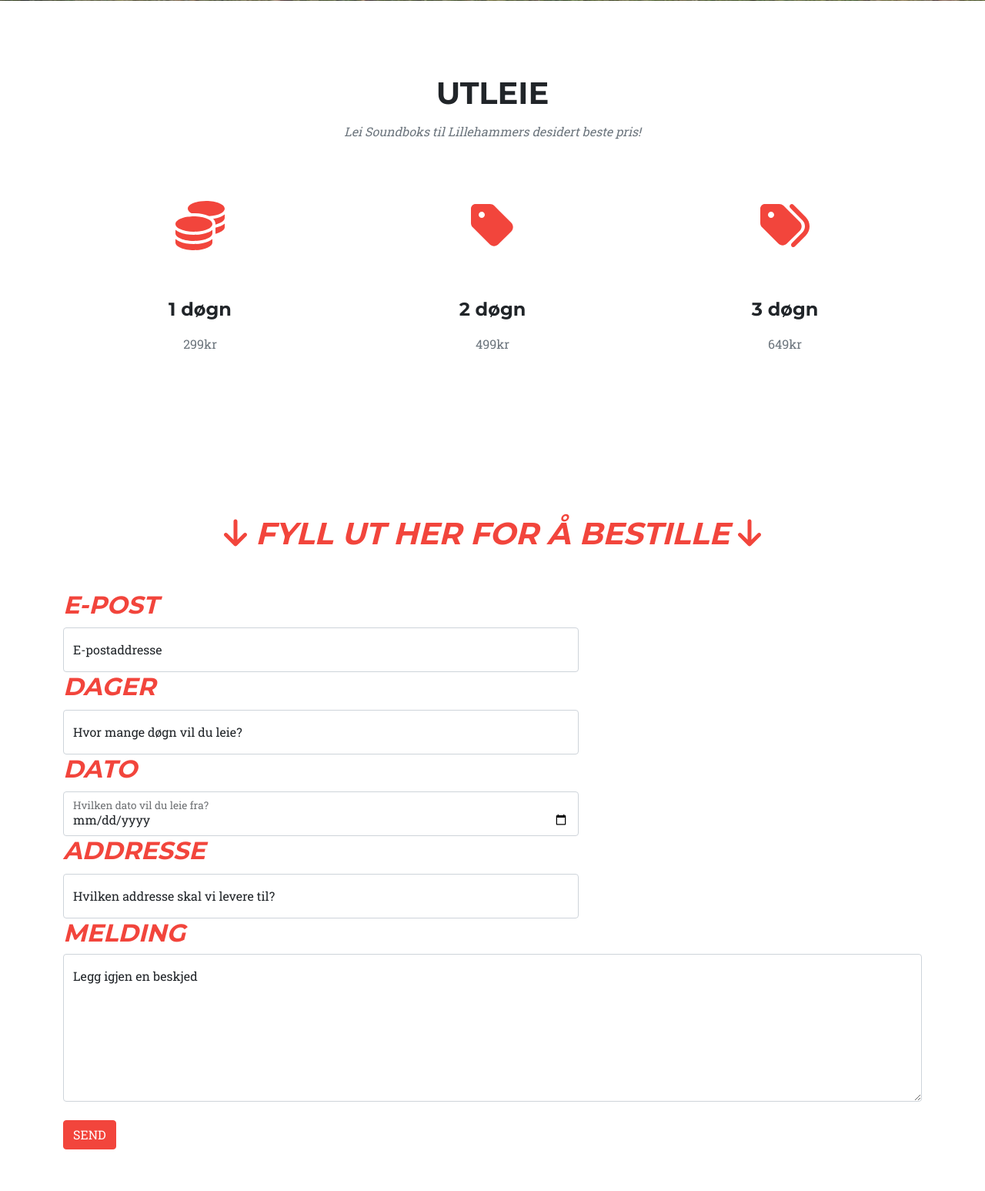
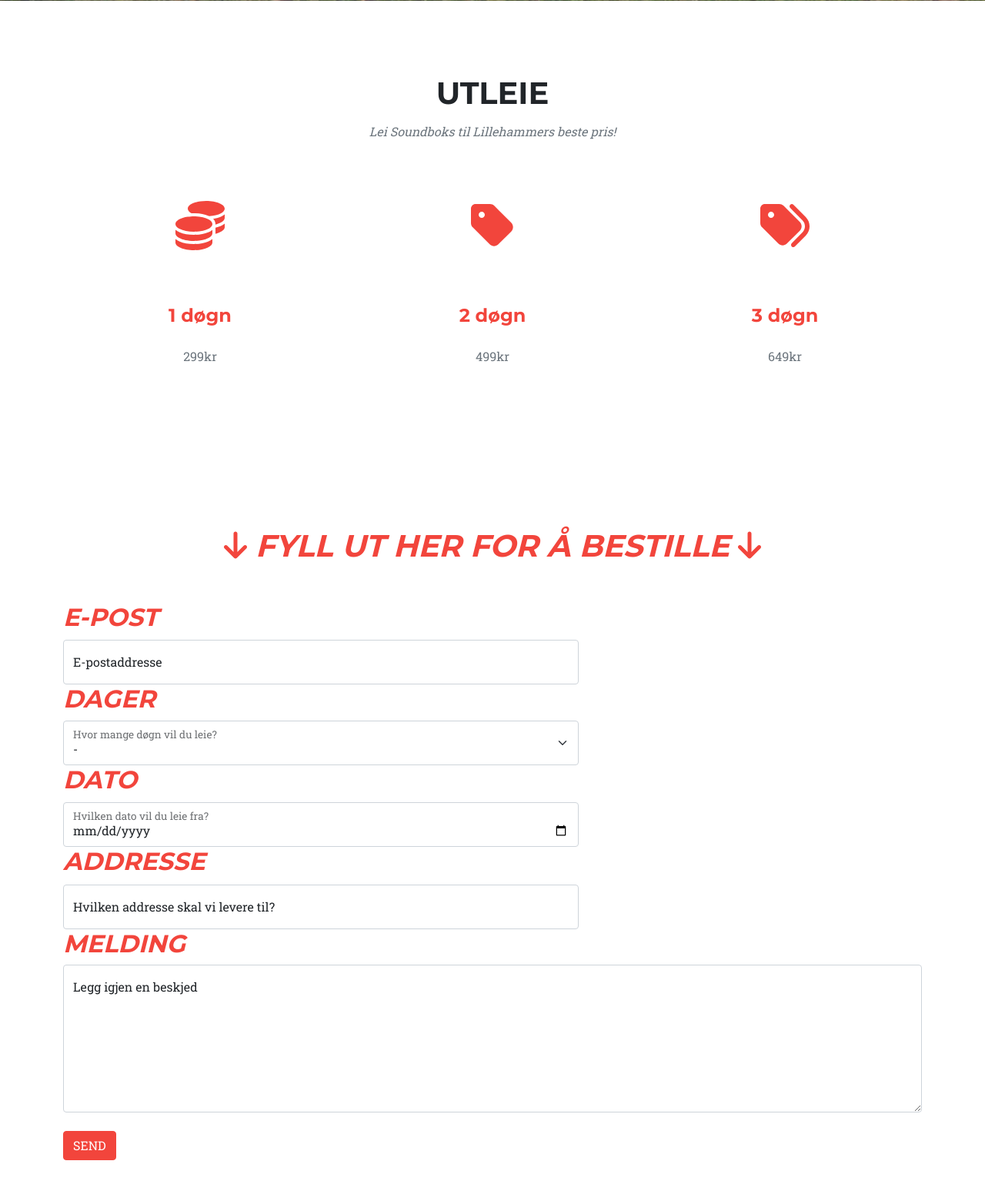
Before and after one commit to davidharket/LeienboksPush, a Flask app: page / in a window 1280 px wide. Shown: the part 744-2291 px from the top of the page at 77% size. Run offline with Flask 2, Linux system fonts and the light colour scheme; some libraries are stand-ins or nearby versions.

Commit message:
update html and form

```diff
--- a/main.py
+++ b/main.py
@@ -6,16 +6,17 @@
 from mail import Message
 
 app = Flask(__name__)
-app.config['SECRET_KEY'] = 'Sodeffjed179'
+app.config['SECRET_KEY'] = 'Sodefjed179'
 Bootstrap(app)
 
 
 class Leieform(FlaskForm):
     email = StringField('Epost', validators=[DataRequired(), Email()])
-    days = SelectField('Hvor mange døgn vil du leie?', choices=["-", "1", "2", "3"], validators=[DataRequired()])
+    days = SelectField('Hvor mange døgn vil du leie?', coerce=int,
+                       choices=[("none", "-"), ("one", "1"), ("two", "2"), ("three", "3")], validators=[DataRequired()])
     date = DateField('Hvilken dato vil du leie fra?', format='%d-%m-%Y')
     address = StringField('Hvilken addresse skal vi levere til?', validators=[DataRequired()])
-    submit = SubmitField("Bestill")
+    submit = SubmitField("Bestill", validators=[DataRequired()])
 
 
 @app.route('/', methods=["POST", "GET"])
@@ -41,7 +42,6 @@
             address = request.form["address"]
             message = request.form["message"]
             mail = Message()
-            print(mail.my_password)
             mail.send_self(email, days, date, address, message)
             mail.send_cus(email, days, date, address, message)
             return render_template("index.html", form=form, email=email, days=days,
--- a/templates/index.html
+++ b/templates/index.html
@@ -59,29 +59,28 @@
             <div class="container">
                 <div class="text-center">
                     <h2 class="section-heading text-uppercase">Utleie</h2>
-                    <h3 class="section-subheading text-muted">Lei Soundboks til Lillehammers desidert beste pris!</h3>
+                    <h3 class="section-subheading text-muted">Lei Soundboks til Lillehammers beste pris!</h3>
                 </div>
                 <div class="row text-center">
                     <div class="col-md-4">
                         <span class="fa-stack fa-4x">
                             <i class="fa-solid fa-coins tag"></i>
                         </span>
-                        <h4 class="my-3">1 døgn</h4>
+                        <a class="nav-link" href="#bestill"><h4 class="my-3">1 døgn</h4></a>
                         <p class="text-muted">299kr</p>
                     </div>
                     <div class="col-md-4">
                         <span class="fa-stack fa-4x">
                             <i class="fa-solid fa-tag tag"></i>
                         </span>
-                        <h4 class="my-3">2 døgn</h4>
+                        <a class="nav-link" href="#bestill"><h4 class="my-3">2 døgn</h4></a>
                         <p class="text-muted">499kr</p>
                     </div>
                     <div class="col-md-4">
                         <span class="fa-stack fa-4x">
                             <i class="fa-solid fa-tags tag"></i>
-
                         </span>
-                        <h4 class="my-3">3 døgn</h4>
+                        <a class="nav-link" href="#bestill"><h4 class="my-3">3 døgn</h4></a>
                         <p class="text-muted">649kr</p>
                     </div>
                 </div>
@@ -94,25 +93,30 @@
                 <form id="contactForm" action="{{ url_for('home') }}" method="post">
                                 <h2 class="top"><i>E-POST</i></h2>
                                 <div class="form-floating">
-                                    <input class="form-control" name="email" type="text" placeholder="Enter your name..." style="margin-top:10px; margin-right: 50%;" data-sb-validations="required" />
+                                    <input class="form-control" name="email" type="text" placeholder="Enter your name..." style="margin-top:10px; margin-right: 50%;" data-sb-validations="required" required/>
                                     <label for="email">E-postaddresse</label>
                                     <div class="invalid-feedback" data-sb-feedback="email:required">E-post er påkrevd.</div>
                                     <div class="invalid-feedback" data-sb-feedback="email:email">E-posten er ikke gyldig.</div>
                                 </div>
                                 <h2 class="top"><i>DAGER</i></h2>
                                 <div class="form-floating">
-                                    <input class="form-control" id="days" name="days" type="number" placeholder="e.g. 1" style="margin-top: 10px; margin-right: 50%;" data-sb-validations="required,email" />
+                                    <select  class="form-select" id="days" name="days" aria-label="Default select example" data-sb-validations="required" required>
+                                      <option selected>-</option>
+                                      <option value="1">1</option>
+                                      <option value="2">2</option>
+                                      <option value="3">3</option>
+                                    </select>
                                     <label for="days">Hvor mange døgn vil du leie?</label>
                                 </div>
                                 <h2 class="top"><i>DATO</i></h2>
                                 <div class="form-floating">
-                                    <input class="form-control" id="date" name="date" type="date" placeholder="28.10.2022" style="margin-top: 10px;" data-sb-validations="required" />
+                                    <input class="form-control" id="date" name="date" type="date" placeholder="28.10.2022" style="margin-top: 10px;" data-sb-validations="required" required/>
                                     <label for="date"  >Hvilken dato vil du leie fra?</label>
                                     <div class="invalid-feedback" data-sb-feedback="phone:required">Dato er påkrevd.</div>
                                 </div>
                                 <h2 class="top"><i>ADDRESSE</i></h2>
                                 <div class="form-floating">
-                                    <input class="form-control" id="address" name="address" type="text" placeholder="Adresse" style="margin-top: 10px;"data-sb-validations="required" />
+                                    <input class="form-control" id="address" name="address" type="text" placeholder="Adresse" style="margin-top: 10px;" data-sb-validations="required"/>
                                     <label for="address">Hvilken addresse skal vi levere til?</label>
                                     <div class="invalid-feedback" data-sb-feedback="address:required">Addresse er påkrevd.</div>
                                 </div>
@@ -167,7 +171,7 @@
                             <div class="timeline-heading">
                                 <h4 class="subheading">HQ</h4>
                             </div>
-                            <div class="timeline-body"><p class="text-muted">Våre lokaler og befinner seg i Chr. Dahls gate 21.</p><p class="text-muted"> Om henting av Soundboks er ønsket ovenfor levering kan dette gjøres her!</p></div>
+                            <div class="timeline-body"><p class="text-muted">Våre lokaler befinner seg i Chr. Dahls gate 21.</p><p class="text-muted"> Om henting av Soundboks er ønsket ovenfor levering kan dette gjøres her på forespørsel!</p></div>
                         </div>
                     </li>
                     <li>
```
Also changed, not shown: static/img/about/3.jpg.
